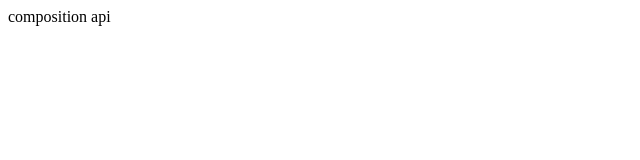
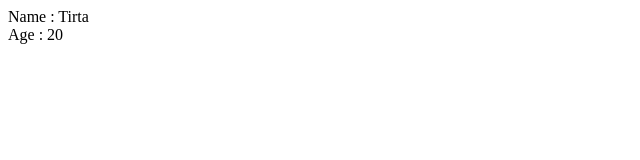
Before and after one commit to rizkitirta/Composition-API_Vue3, a Vue app: page / in a window 1280 px wide. Shown: the top 160 px of the page, without its empty margins (0-640 px from the left). Built offline with nearby package versions, Linux system fonts and the light colour scheme.

Commit message:
Reactive | Composition API Vue 3

```diff
--- a/src/App.vue
+++ b/src/App.vue
@@ -1,24 +1,28 @@
 <template>
-  <div>{{message}}</div>
+  <div>Name : {{ user.name }}</div>
+  <div>Age : {{ user.age }}</div>
 </template>
 
 <script>
-import {ref} from "vue";
+import { reactive } from "vue";
 export default {
-  setup(){
-    const message = ref('hello');
+  setup() {
+    const user = reactive({
+      name: "Rizki ",
+      age: "19",
+    });
 
     setTimeout(() => {
-      message.value ='composition api';
-    },2000);
+      user.name = "Tirta";
+      user.age = "20";
+    }, 2000);
 
     return {
-      message
-    }
-  }
-}
+      user,
+    };
+  },
+};
 </script>
 
 <style>
-
 </style>
```
